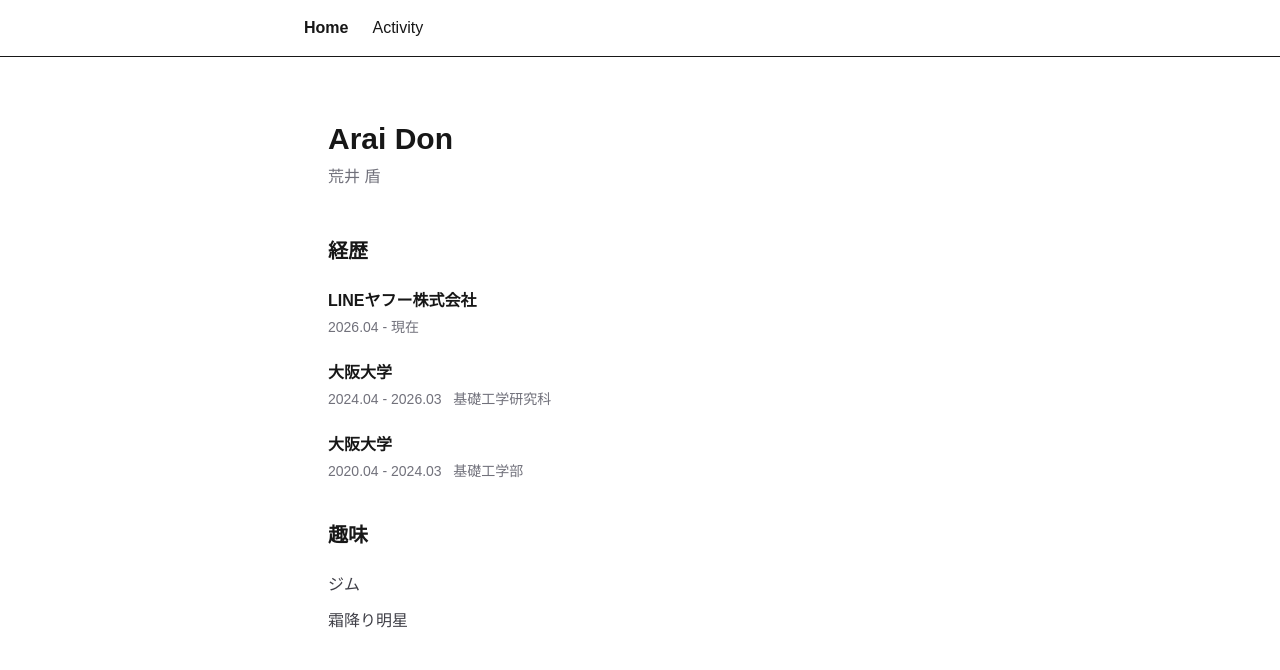
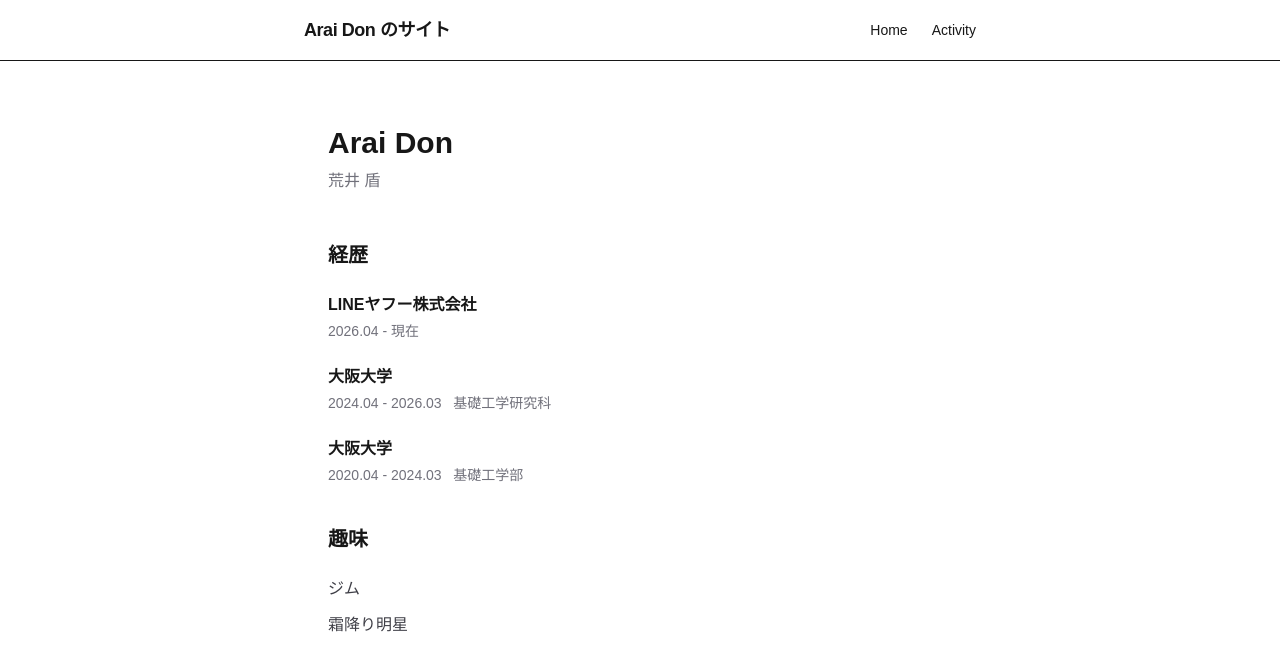
Before and after one commit to donarai/my-site, a Next.js app in the folder frontend/: page / in a window 1280 px wide. Shown: the top 670 px of the page. Built offline with nearby package versions, Linux system fonts and the light colour scheme.

Commit message:
add timeline design, fade-in animation, hover effects

```diff
--- a/frontend/app/activity/page.tsx
+++ b/frontend/app/activity/page.tsx
@@ -12,16 +12,17 @@ export default async function ActivityPage() {
 	const events: PushEvent[] = await res.json();
 
 	return (
-		<main className="max-w-2xl mx-auto px-6 py-16">
+		<main className="max-w-2xl mx-auto px-6 py-16 fade-in">
 			<h1 className="text-3xl font-bold mb-2">Activity</h1>
 			<p className="text-zinc-500 mb-12">
 				GitHubへのpushが自動で表示されます
 			</p>
 
-			<ul className="space-y-4">
+			<ul className="relative border-l border-zinc-200 space-y-8 ml-3">
 				{events.map((event, i) => (
-					<li key={i} className="border rounded-lg p-4">
-						<p className="font-mono text-sm text-zinc-500">
+					<li key={i} className="pl-6 relative group cursor-default">
+						<span className="absolute -left-1.5 top-1.5 w-3 h-3 rounded-full bg-zinc-300 border-2 border-white transition-colors group-hover:bg-zinc-500" />
+						<p className="text-sm text-zinc-500 transition-colors group-hover:text-zinc-700">
 							{new Date(event.receivedAt).toLocaleString(
 								"ja-JP",
 								{
@@ -34,7 +35,9 @@ export default async function ActivityPage() {
 								},
 							)}
 						</p>
-						<p className="mt-1">{event.repository} に push</p>
+						<p className="mt-1 font-medium transition-colors group-hover:text-zinc-900">
+							{event.repository} に push
+						</p>
 					</li>
 				))}
 			</ul>
--- a/frontend/app/globals.css
+++ b/frontend/app/globals.css
@@ -12,12 +12,20 @@
 	--font-mono: var(--font-geist-mono);
 }
 
-/* @media (prefers-color-scheme: dark) {
-	:root {
-		--background: #0a0a0a;
-		--foreground: #ededed;
+@keyframes fadeIn {
+	from {
+		opacity: 0;
+		transform: translateY(20px);
 	}
-} */
+	to {
+		opacity: 1;
+		transform: translateY(0);
+	}
+}
+
+.fade-in {
+	animation: fadeIn 0.4s ease-out;
+}
 
 body {
 	background: var(--background);
--- a/frontend/app/layout.tsx
+++ b/frontend/app/layout.tsx
@@ -30,16 +30,27 @@ export default function RootLayout({
 		>
 			<body>
 				<nav className="border-b px-6 py-4">
-					<div className="max-w-2xl mx-auto flex gap-6">
+					<div className="max-w-2xl mx-auto flex items-center justify-between">
 						<Link
 							href="/"
-							className="font-semibold hover:text-zinc-500"
+							className="font-bold text-lg tracking-tight"
 						>
-							Home
+							Arai Don のサイト
 						</Link>
-						<Link href="/activity" className="hover:text-zinc-500">
-							Activity
-						</Link>
+						<div className="flex gap-6">
+							<Link
+								href="/"
+								className="text-sm hover:text-zinc-500 transition-colors"
+							>
+								Home
+							</Link>
+							<Link
+								href="/activity"
+								className="text-sm hover:text-zinc-500 transition-colors"
+							>
+								Activity
+							</Link>
+						</div>
 					</div>
 				</nav>
 				{children}
--- a/frontend/app/page.tsx
+++ b/frontend/app/page.tsx
@@ -1,6 +1,6 @@
 export default function Home() {
 	return (
-		<main className="max-w-2xl mx-auto px-6 py-16">
+		<main className="max-w-2xl mx-auto px-6 py-16 fade-in">
 			<h1 className="text-3xl font-bold mb-2">Arai Don</h1>
 			<p className="text-zinc-500 mb-12">荒井 盾</p>
 
```
